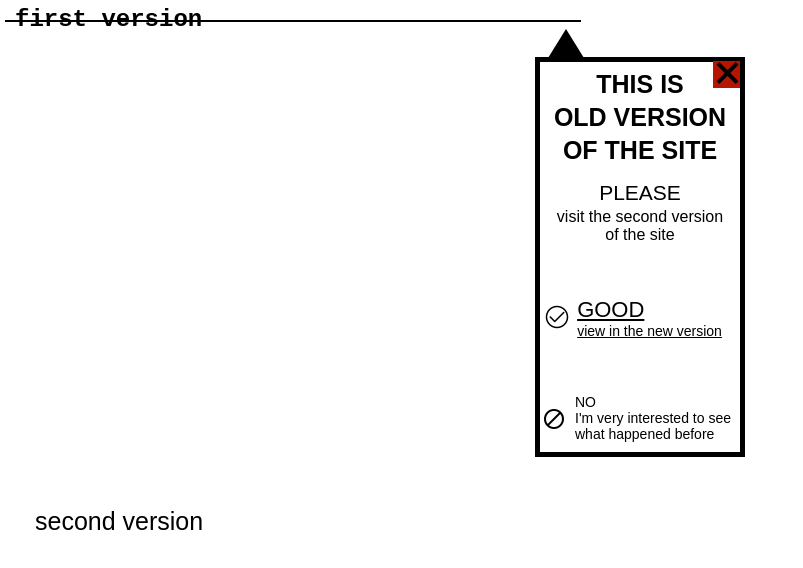
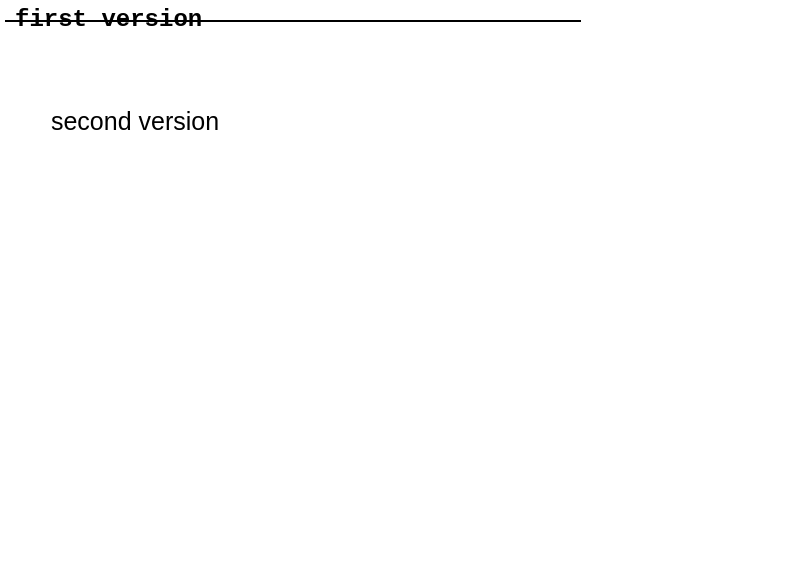
Before and after one commit to webdotG/webdotg.party.github.io, a website: page index.html in a window 1280 px wide. Shown: the whole page, without its empty margins (0-803 px from the left). Drawn offline with Linux system fonts and the light colour scheme; files that its build step writes are made by us from their sources.

Commit message:
index page link fix

```diff
--- a/css/style.css
+++ b/css/style.css
@@ -18,6 +18,10 @@ a{
 
 
 @media (min-width:320px) {
+
+.index-navigation__item{
+	display: flex;
+}
 
 	.resp {
 	z-index: 100;
@@ -87,13 +91,15 @@ a{
  }
 
  .resp__v2{
-	display: block;
+	width: 200px;
 	text-decoration: none;
 	color: black;
-	font-weight: 200;
+	text-align: center;
+	font-weight: 400;
 	font-size: 25px;
 	font-family: sans-serif;
 	padding-left: 35px;
+	padding-right: 35px;
 	padding-top: 25px;
 	padding-bottom: 25px;
 	}
--- a/index.html
+++ b/index.html
@@ -15,7 +15,7 @@
 		<ul class="index-navigation__list">
 			<li class="index-navigation__item"><a class="resp" href="v1__index/first_version.html" >first version</a></li>
 			<li class="index-navigation__item">
-				<div class="warning warning--show">
+				<div class="warning">
 					<button class="warning__close" aria-label="close window"></button>
 					<h1 class="warning__title">this is
 						<br>old version
@@ -39,6 +39,6 @@
 			<li class="index-navigation__item"><a class="resp__v2" href="v__2/v2__index.html">second version</a></li>
 		</ul>
 	</navigation>
-
+	<script src="../webdotgparty.github.io/warning.js"></script>
 </body>
 </html>
```
Also changed, not shown: warning.js (added).
